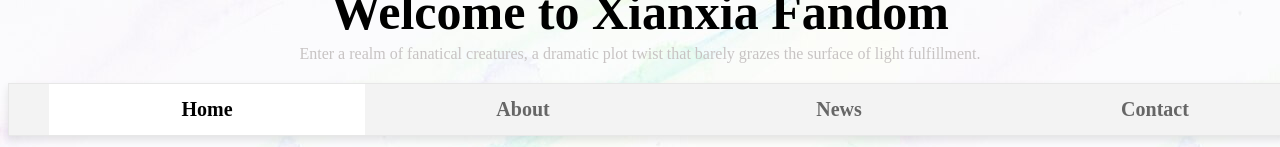
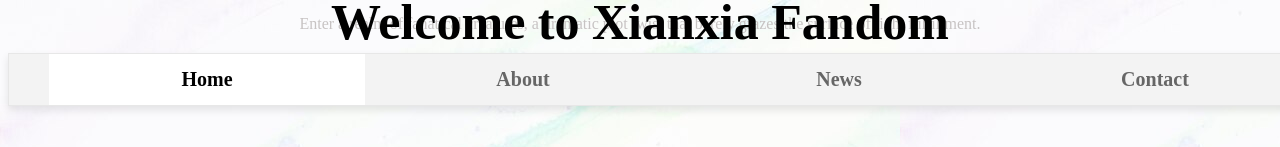
Before and after one commit to Na3723/Building-a-Website, a plain HTML site: page index.html in a window 1280 px wide. Shown: the top 147 px of the page. Drawn offline with Linux system fonts and the light colour scheme; grey boxes are pictures that could not be loaded; a web font is replaced by a local one.

Commit message:
Update style.css

```diff
--- a/style.css
+++ b/style.css
@@ -4,7 +4,7 @@ h1 {
   text-align: center;
   font-size: 50px;
   font-weight: bold;
- margin-top: -25px;
+ margin-top: -15px;
 }
 
 h3 {
@@ -23,7 +23,7 @@ p {
   font-family: 'Yatra One';
   text-align: center;
   color: #c7c3c3;
-  margin-top: -30px;
+  margin-top: -70px;
 }
 
 .row {
```
